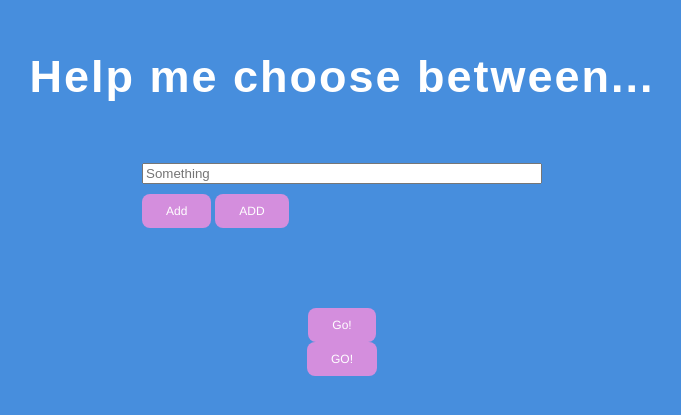
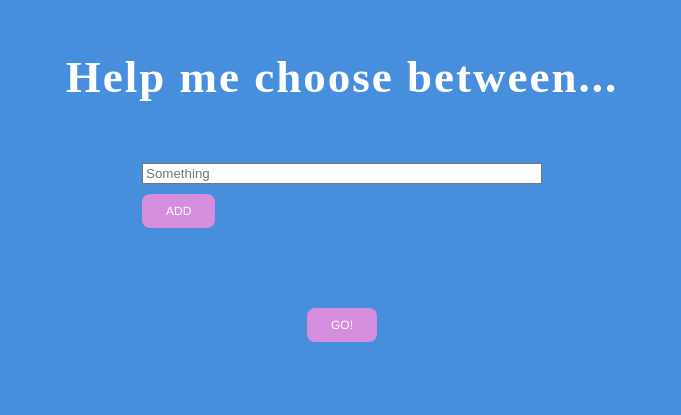
Before and after one commit to charlottanorell/help-me-choose, a plain HTML site: page index.html in a window 1280 px wide. Shown: the part 129-544 px from the top of the page, without its empty margins (298-979 px from the left). Drawn offline with nearby package versions, Linux system fonts and the light colour scheme.

Commit message:
Changes in buttons

```diff
--- a/index.html
+++ b/index.html
@@ -11,10 +11,10 @@
       <div class="inputs">
         <input placeholder="Something"></input>
       </div>
-      <button class="addOption">Add</button>
+
       <button class="addOption">ADD</button>
     </div>
-    <button>Go!</button>
+
     <div class="resultSection"></div>
     <button>GO!</button>
 
--- a/main.css
+++ b/main.css
@@ -12,7 +12,7 @@ h1 {
   font-size: 45px;
   letter-spacing: 2px;
   margin-bottom: 0px;
-  font-family: 'Raleway', sans-serif;
+
   color: white;
 }
 
```
